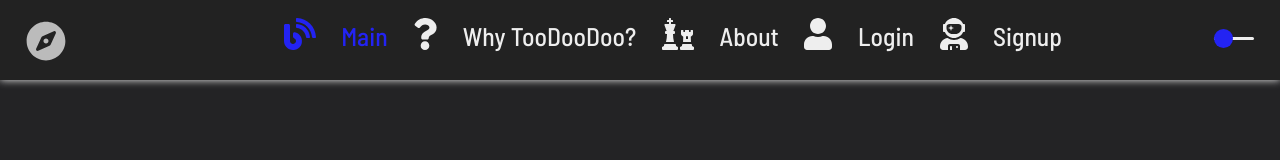
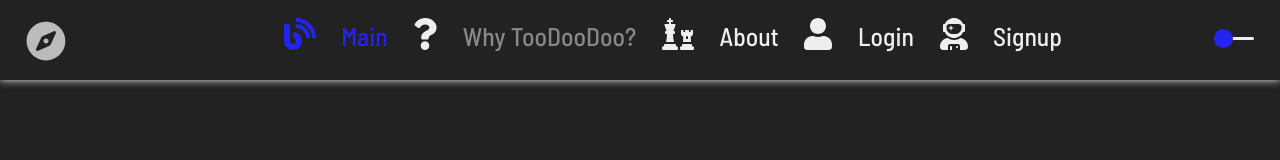
Before and after one commit to ilyanesteroff/IDiary, a React (Create React App) app: page / in a window 1280 px wide. In both pictures the pointer is over the element "Why TooDooDoo?". Shown: the top 160 px of the page. Built offline with nearby package versions, Linux system fonts and the light colour scheme; a web font is replaced by a local one.

Commit message:
style fix

```diff
--- a/src/components/navbar/navbar.css
+++ b/src/components/navbar/navbar.css
@@ -43,6 +43,7 @@ ul{
   display: inline;
   margin: 2%;
   font-family: 'Barlow Semi Condensed', sans-serif;
+  transition: color .7s;
 }
 
 .BrightNavbarOptionText {
@@ -52,6 +53,7 @@ ul{
 .DarkNavbarOptionText {
   color: #eee;
 }
+
 
 .ActiveNavbarOption {
   color: #2323F3;
@@ -64,6 +66,13 @@ ul{
 
 .BrightNavbarIcon {
   color: #232323;
+}
+
+li#navbarOption:hover .BrightNavbarOptionText{
+  color: #888;
+}
+li#navbarOption:hover .DarkNavbarOptionText{
+  color: #888;
 }
 
 .DarkNavbarIcon {
```
